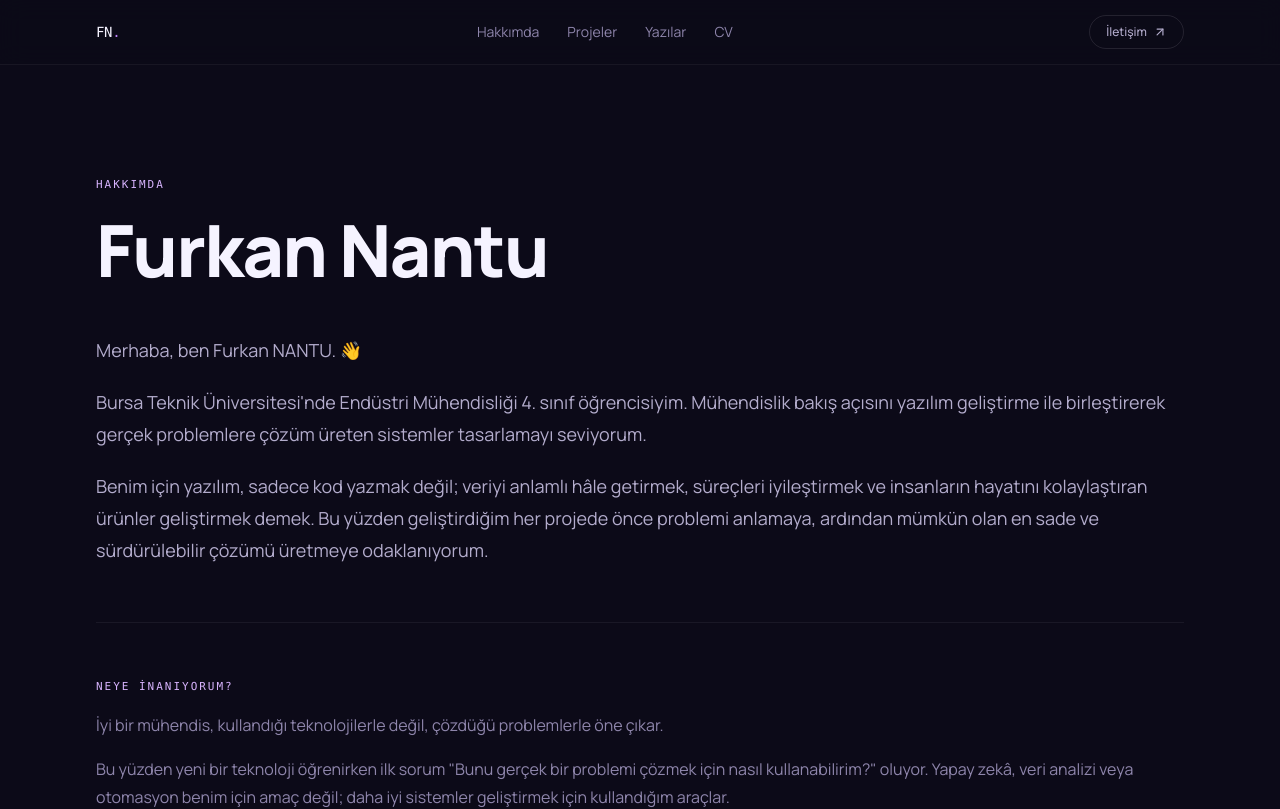
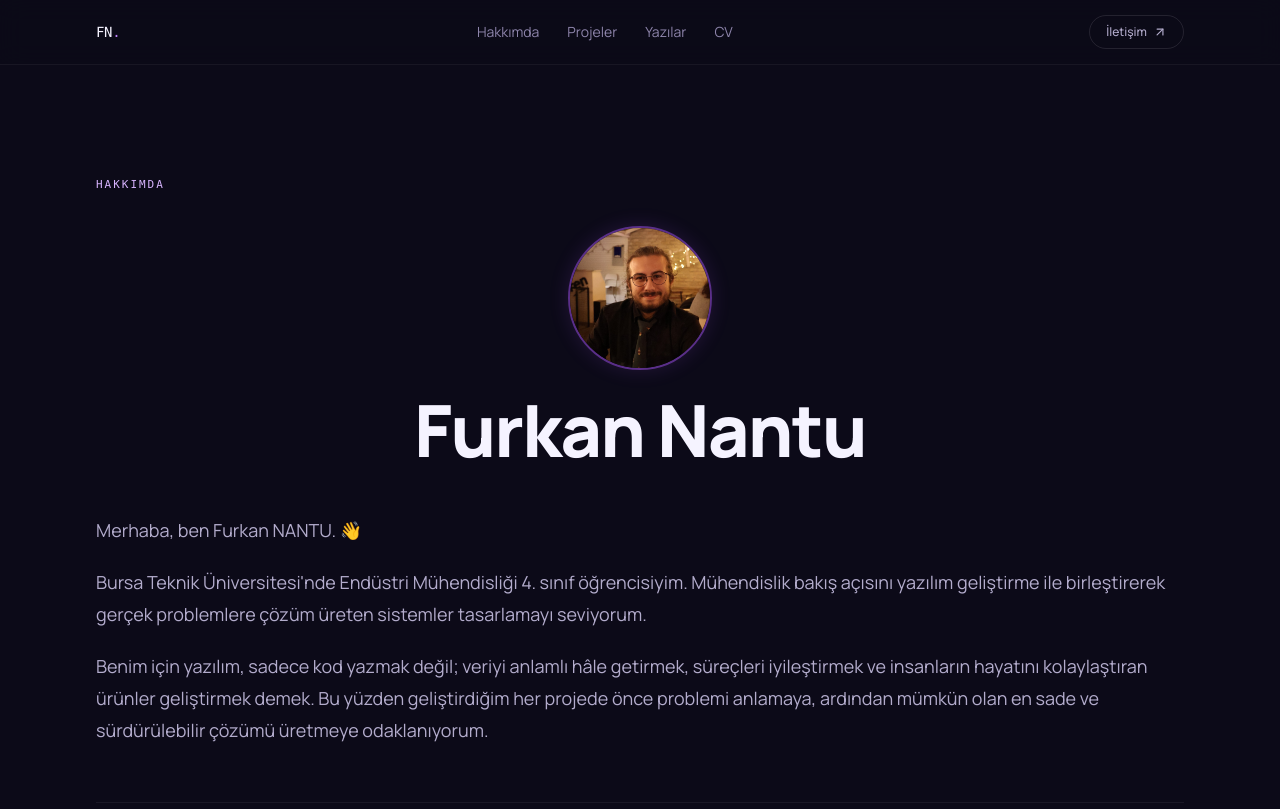
Before and after one commit to fnantu/fnantu.com, a Next.js app: page /about in a window 1280 px wide. Shown: the top 809 px of the page. Built offline with nearby package versions, Linux system fonts and the light colour scheme; no server answers.

Commit message:
style: hakkımda ve ana sayfaya profil fotoğrafı eklendi

```diff
--- a/src/app/about/page.tsx
+++ b/src/app/about/page.tsx
@@ -42,7 +42,14 @@ export default function About() {
     <PageShell>
       <section className="section max-w-3xl pt-20 sm:pt-28">
         <p className="eyebrow">Hakkımda</p>
-        <h1 className="mt-5 text-5xl font-extrabold tracking-tight sm:text-7xl">
+        <div className="mt-8 flex justify-center">
+          <img
+            src="/images/avatar.jpg"
+            alt="Furkan Nantu"
+            className="h-36 w-36 rounded-full border-2 border-violet-500/50 object-cover shadow-glow"
+          />
+        </div>
+        <h1 className="mt-6 text-center text-5xl font-extrabold tracking-tight sm:text-7xl">
           Furkan Nantu
         </h1>
 
--- a/src/app/page.tsx
+++ b/src/app/page.tsx
@@ -18,6 +18,11 @@ export default async function Home() {
       <section className="relative overflow-hidden">
         <div className="grid-bg absolute inset-0" />
         <div className="section relative min-h-[580px] pt-28 sm:pt-36">
+          <img
+            src="/images/avatar.jpg"
+            alt="Furkan Nantu"
+            className="mb-6 h-20 w-20 rounded-full border-2 border-violet-500/40 object-cover shadow-glow-sm"
+          />
           <h1 className="max-w-4xl text-5xl font-extrabold leading-[1.05] tracking-[-.04em] sm:text-7xl lg:text-8xl">
             Furkan Nantu
           </h1>
```
Also changed, not shown: public/images/avatar.jpg (added).
